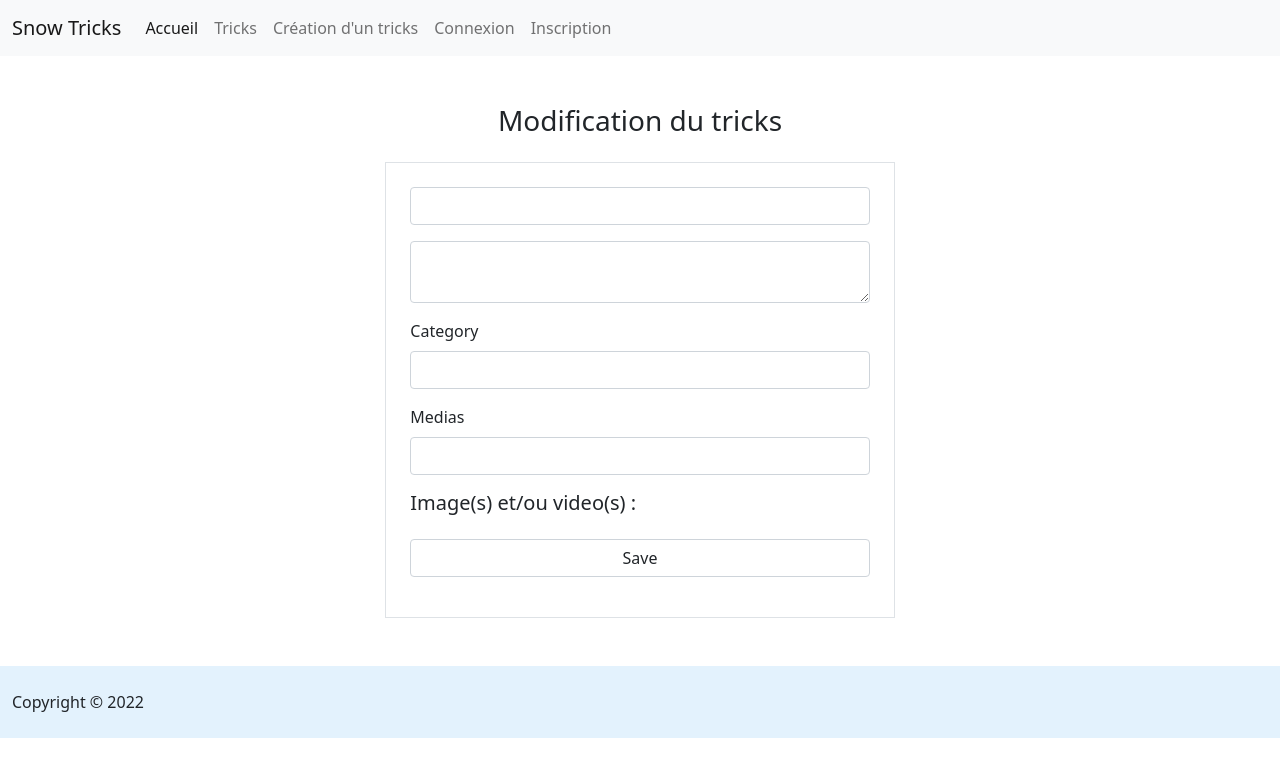
After one commit to chris496/FormationOC2_creer_site_communautaire_snowtricks_symfony, a Symfony app: template templates/tricks/editTricks.html.twig in a window 1280 px wide. The commit adds this page. Shown: the top 777 px of the page. Run offline with Twig, Linux system fonts and the light colour scheme; the template is opened without the code that fills it, so the values that code supplies are empty; form fields are guessed from the names that the template uses; some libraries are stand-ins or nearby versions.

Commit message:
📦 NEW: Front page edit tricks

```diff
--- a/templates/tricks/allTricks.html.twig
+++ b/templates/tricks/allTricks.html.twig
@@ -9,11 +9,13 @@
                 {% for allTrick in allTricks %}
                     <div class="col">
                         <div class="card h-100">
-                            <img src="./img/indie_grab.jpg" class="card-img-top" alt="...">
+                            {% for media in allTrick.medias %}
+                                <img src="{{ asset('/uploads/'~media.name) }}" class="card-img-top" alt="...">
+                            {% endfor %}
                             <div class="card-body">
                                 <div class="d-flex justify-content-between align-items-center">
                                     <a class="" href="{{ path('oneTricks', {'id' : allTrick.id}) }}"><h5 class="card-title">{{allTrick.title}}</h5></i></a>
-                                    <a class="btn border-0 bg-transparent" href="#"><i class="fa-solid fa-pencil"></i></a>
+                                    <a class="btn border-0 bg-transparent" href="{{ path('editTricks', {'id' : allTrick.id}) }}"><i class="fa-solid fa-pencil"></i></a>
                                     <button type="button" class="btn border-0 bg-transparent" data-bs-toggle="modal" data-bs-target="#deleteTricks">
                                         <i class="fa-solid fa-trash-can"></i>
                                     </button>
--- /dev/null
+++ b/templates/tricks/editTricks.html.twig
@@ -0,0 +1,45 @@
+{% extends 'base.html.twig' %}
+
+{% block title %}Modifie un tricks !{% endblock %}
+
+{% block body %}
+    <div class="container-fluid">
+        <div class="row d-flex justify-content-center">
+            <div class="col-lg-5 m-5">
+                <h3 class="text-center mb-4">Modification du tricks</h3>
+                <div class="border p-4">
+                    {{ form_start(formEditTricks) }}
+                    <div class="mb-3">
+                        {{ form_widget(formEditTricks.title) }}
+                        {{ form_errors(formEditTricks.title) }}
+                    </div>
+                    <div class="mb-3">
+                        {{ form_widget(formEditTricks.content) }}
+                    </div>
+                    <div class="mb-3">
+                        {{ form_row(formEditTricks.category) }}
+                    </div>
+                    <div class="mb-3">
+                        {{ form_row(formEditTricks.medias) }}
+                    </div>
+                    <div>
+                        <h5>Image(s) et/ou video(s) :</h5>
+                        <div class="mb-3 d-flex">
+                            {% for m in tricks.medias %}
+                                <div class="me-2 d-flex flex-column align-items-center">
+                                    <img src="{{ asset('/uploads/'~m.name) }}" alt="" width="100">
+                                    <a href="{{ path('editDeleteMedia', {'id' : m.id}) }}">Supprimer</a>
+                                </div>
+                            {% endfor %}
+                        </div>
+                    </div>
+                    <div class="text-end">
+                        {{ form_row(formEditTricks.save) }}
+                    </div>
+                        {{ form_end(formEditTricks) }}
+                    </div>
+                </div>
+            </div>
+        </div>
+    </div>
+{% endblock %}
--- a/templates/tricks/index.html.twig
+++ b/templates/tricks/index.html.twig
@@ -25,7 +25,7 @@
                             <div class="card-body">
                                 <div class="d-flex justify-content-between align-items-center">
                                     <a class="" href="{{ path('oneTricks', {'id' : allTrick.id}) }}"><h5 class="card-title">{{allTrick.title}}</h5></i></a>
-                                    <a class="btn border-0 bg-transparent" href="#"><i class="fa-solid fa-pencil"></i></a>
+                                    <a class="btn border-0 bg-transparent" href="{{ path('editTricks', {'id' : allTrick.id}) }}"><i class="fa-solid fa-pencil"></i></a>
                                     <button type="button" class="btn border-0 bg-transparent" data-bs-toggle="modal" data-bs-target="#deleteTricks{{ allTrick.id }}">
                                         <i class="fa-solid fa-trash-can"></i>
                                     </button>
```
